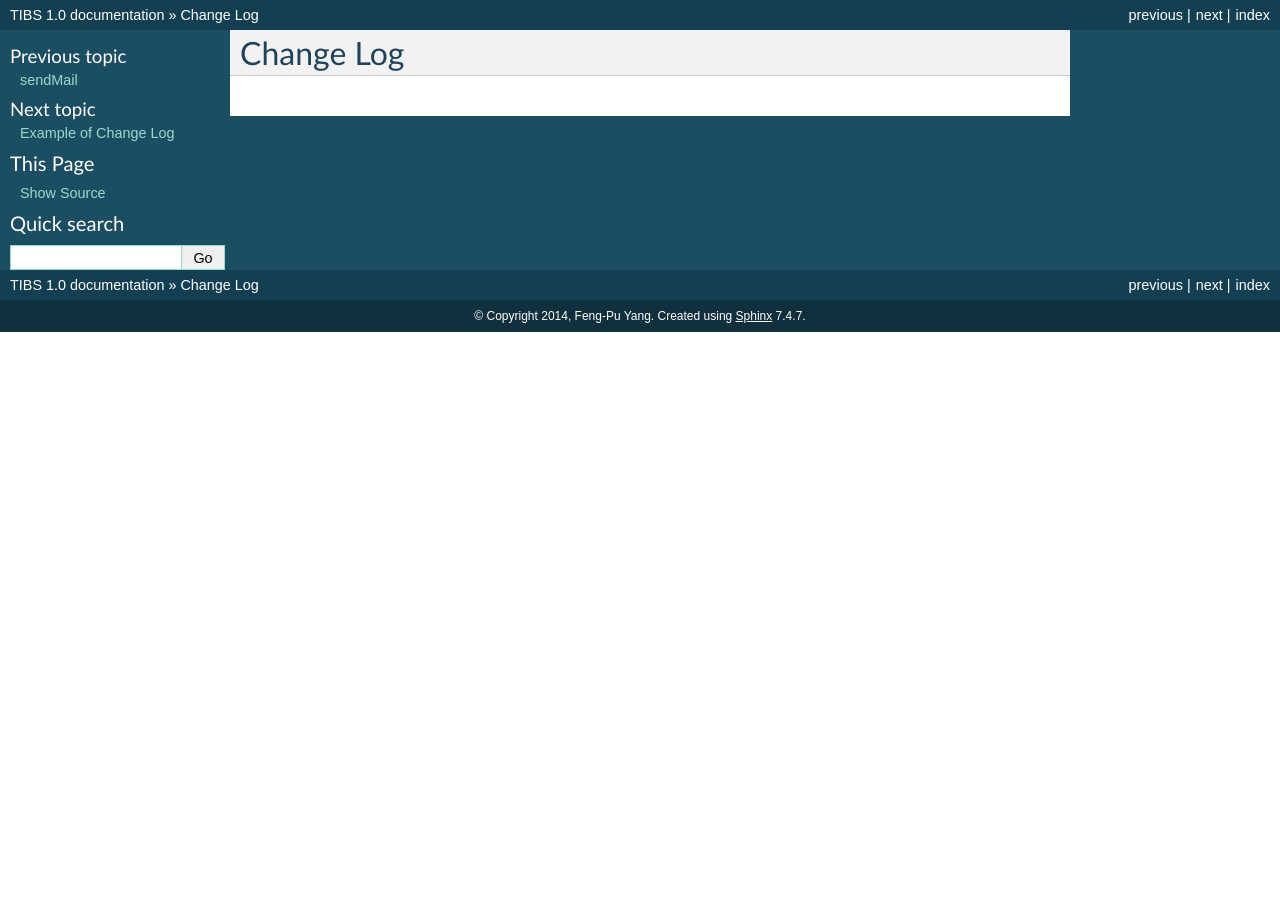
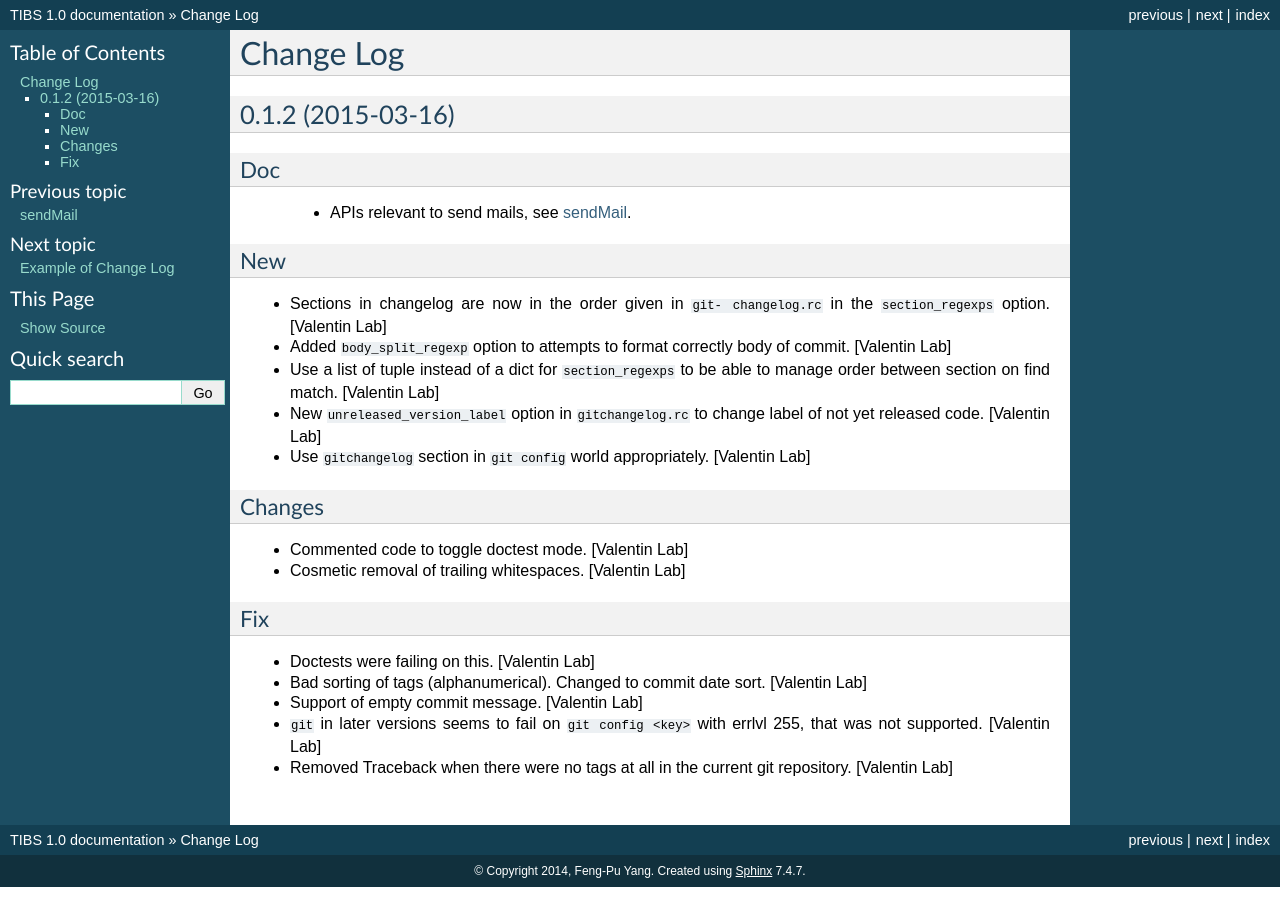
Before and after one commit to KRIPT4/doc_diary, a Sphinx documentation site: the page built from docs/changeLog.rst, in a window 1280 px wide. Built offline with Sphinx 7.4.7, drawn with Linux system fonts in a browser that asks for light colours.

Commit message:
+ test internal link

```diff
--- a/docs/changeLog.rst
+++ b/docs/changeLog.rst
@@ -1,2 +1,52 @@
 Change Log
 ==========
+
+0.1.2 (2015-03-16)
+------------------
+
+Doc
+~~~
+
+ - APIs relevant to send mails, see :ref:`sendmail_guide`.
+
+
+New
+~~~
+
+- Sections in changelog are now in the order given in ``git-
+  changelog.rc`` in the ``section_regexps`` option. [Valentin Lab]
+
+- Added ``body_split_regexp`` option to attempts to format correctly
+  body of commit. [Valentin Lab]
+
+- Use a list of tuple instead of a dict for ``section_regexps`` to be
+  able to manage order between section on find match. [Valentin Lab]
+
+- New ``unreleased_version_label`` option in ``gitchangelog.rc`` to
+  change label of not yet released code. [Valentin Lab]
+
+- Use ``gitchangelog`` section in ``git config`` world appropriately.
+  [Valentin Lab]
+
+Changes
+~~~~~~~
+
+- Commented code to toggle doctest mode. [Valentin Lab]
+
+- Cosmetic removal of trailing whitespaces. [Valentin Lab]
+
+Fix
+~~~
+
+- Doctests were failing on this. [Valentin Lab]
+
+- Bad sorting of tags (alphanumerical). Changed to commit date sort.
+  [Valentin Lab]
+
+- Support of empty commit message. [Valentin Lab]
+
+- ``git`` in later versions seems to fail on ``git config <key>`` with
+  errlvl 255, that was not supported. [Valentin Lab]
+
+- Removed Traceback when there were no tags at all in the current git
+  repository. [Valentin Lab]
--- a/docs/guide/sendMail.rst
+++ b/docs/guide/sendMail.rst
@@ -1,2 +1,3 @@
+.. _sendmail_guide:
 sendMail
 ========
```
